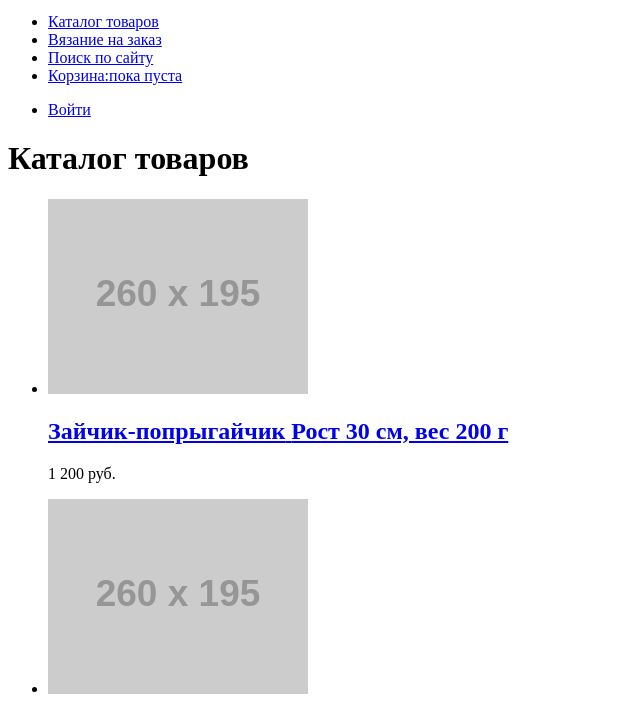
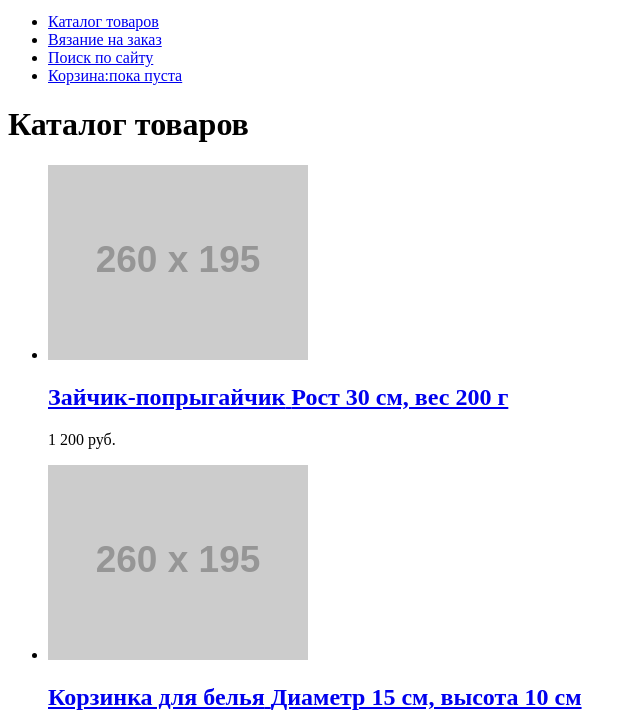
Before and after one commit to ParaAvis85/832803-mishka-19, a website: page source/catalog.html in a window 1280 px wide. Shown: the part 71-786 px from the top of the page, without its empty margins (0-640 px from the left). Drawn offline with Linux system fonts and the light colour scheme; placeholder pictures from the web are drawn by us.

Commit message:
Удалил модуль входа в сайт

```diff
--- a/source/catalog.html
+++ b/source/catalog.html
@@ -28,11 +28,6 @@
             </li>
             <li class="site-list__item">
               <a class="site-list__link" href="#">Корзина:<span>пока пуста</span></a>
-            </li>
-          </ul>
-          <ul class="main-nav__list user-list">
-            <li class="user-list__item">
-              <a class="user-list__login" href="#">Войти</a>
             </li>
           </ul>
       </div>
```
Also changed, not shown: source/form.html (+0 -5 lines), source/index.html (+0 -5 lines).
